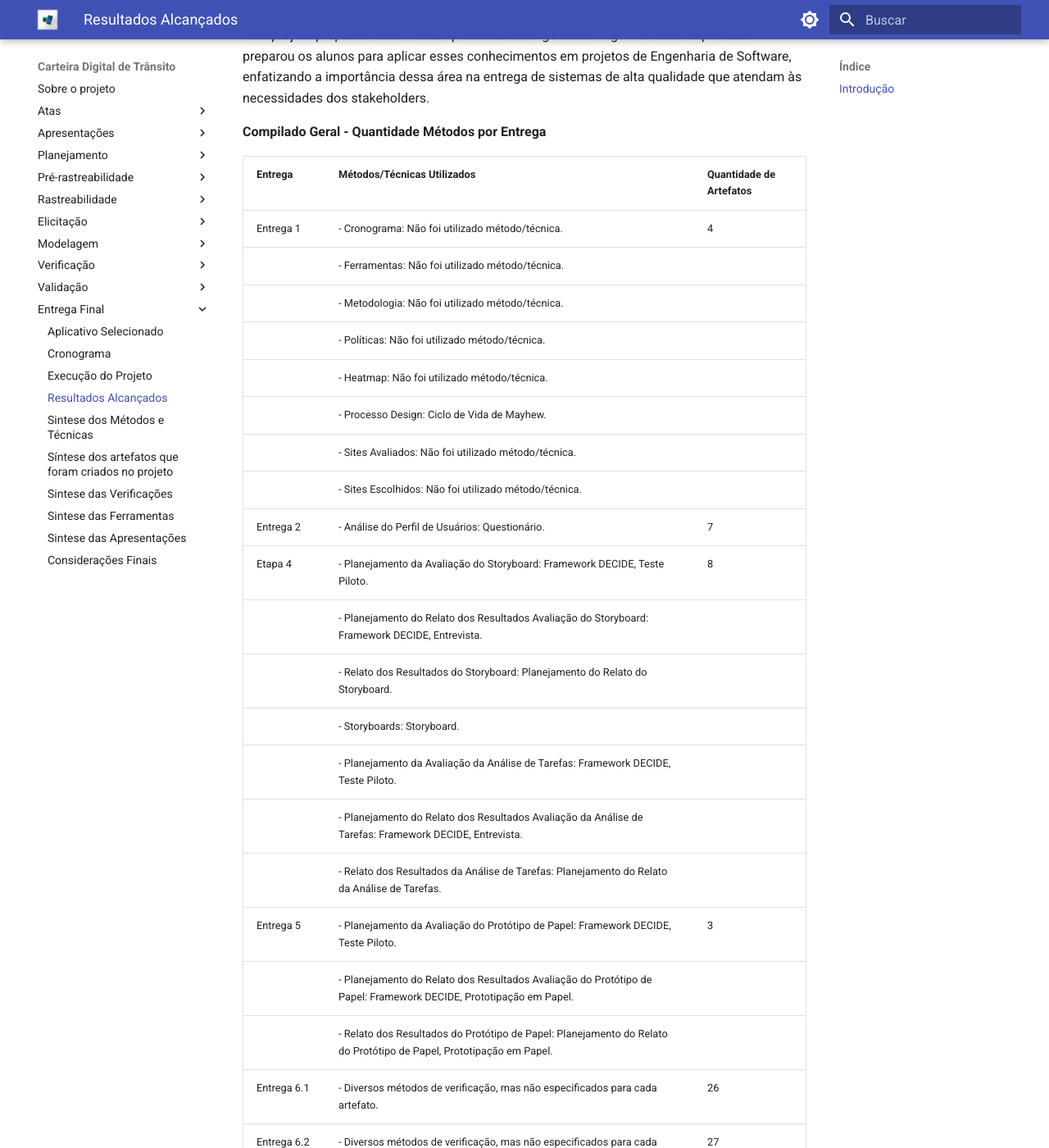
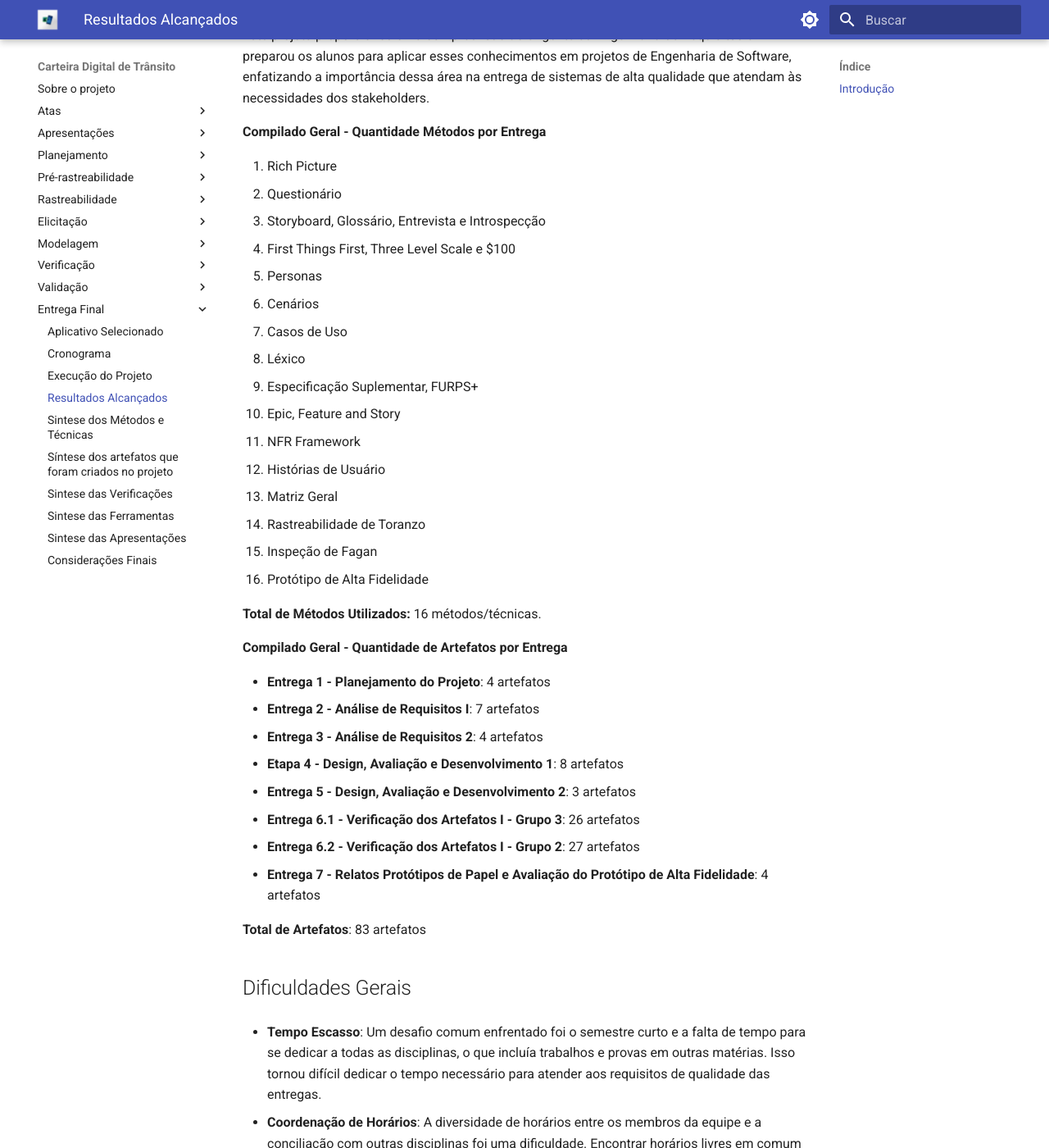
Before and after one commit to Requisitos-de-Software/2023.2-Carteira_Digital_de_Transito, an MkDocs documentation site: the page built from docs/entrega-final/resultados-alcan.md, in a window 1280 px wide and 1400 px high, scrolled down 1050 px. Shown: the whole window at 82% size. Built offline with MkDocs 1.6.1 and Material for MkDocs 9.7.7, drawn with Linux system fonts in a browser that asks for light colours; some of the changed text lies outside the part shown.

Commit message:
Update resultados-alcan.md

```diff
--- a/docs/entrega-final/resultados-alcan.md
+++ b/docs/entrega-final/resultados-alcan.md
@@ -28,36 +28,24 @@ Este projeto proporcionou uma compreensão abrangente da Engenharia de Requisito
 
 **Compilado Geral - Quantidade Métodos por Entrega**
 
-| Entrega  | Métodos/Técnicas Utilizados                                     | Quantidade de Artefatos |
-|----------|------------------------------------------------------------------|--------------------------|
-| Entrega 1 | - Cronograma: Não foi utilizado método/técnica.               | 4                        |
-|           | - Ferramentas: Não foi utilizado método/técnica.             |                          |
-|           | - Metodologia: Não foi utilizado método/técnica.            |                          |
-|           | - Políticas: Não foi utilizado método/técnica.               |                          |
-|           | - Heatmap: Não foi utilizado método/técnica.                |                          |
-|           | - Processo Design: Ciclo de Vida de Mayhew.                 |                          |
-|           | - Sites Avaliados: Não foi utilizado método/técnica.         |                          |
-|           | - Sites Escolhidos: Não foi utilizado método/técnica.        |                          |
-| Entrega 2 | - Análise do Perfil de Usuários: Questionário.              | 7                        |
-| Etapa 4   | - Planejamento da Avaliação do Storyboard: Framework DECIDE, Teste Piloto. | 8 |
-|           | - Planejamento do Relato dos Resultados Avaliação do Storyboard: Framework DECIDE, Entrevista. | |
-|           | - Relato dos Resultados do Storyboard: Planejamento do Relato do Storyboard. | |
-|           | - Storyboards: Storyboard.                                 | |
-|           | - Planejamento da Avaliação da Análise de Tarefas: Framework DECIDE, Teste Piloto. | |
-|           | - Planejamento do Relato dos Resultados Avaliação da Análise de Tarefas: Framework DECIDE, Entrevista. | |
-|           | - Relato dos Resultados da Análise de Tarefas: Planejamento do Relato da Análise de Tarefas. | |
-| Entrega 5 | - Planejamento da Avaliação do Protótipo de Papel: Framework DECIDE, Teste Piloto. | 3 |
-|           | - Planejamento do Relato dos Resultados Avaliação do Protótipo de Papel: Framework DECIDE, Prototipação em Papel. | |
-|           | - Relato dos Resultados do Protótipo de Papel: Planejamento do Relato do Protótipo de Papel, Prototipação em Papel. | |
-| Entrega 6.1 | - Diversos métodos de verificação, mas não especificados para cada artefato. | 26 |
-| Entrega 6.2 | - Diversos métodos de verificação, mas não especificados para cada artefato. | 27 |
-| Entrega 7 | - Relato do resultados da Avaliação do Protótipo de Papel: Não foi especificado o método/técnica. | 4 |
-|           | - Planejamento da Avaliação do Protótipo de Alta Fidelidade: Framework DECIDE, Teste Piloto. | |
-|           | - Planejamento do Relato dos Resultados do Planejamento da Avaliação do Storyboard: Framework DECIDE, Teste de Usabilidade. | |
-|           | - Relato dos Resultados da Avaliação do Protótipo de Alta Fidelidade: Planejamento do Relato do Protótipo de Papel, Storyboards. | |
+1. Rich Picture
+2. Questionário
+3. Storyboard, Glossário, Entrevista e Introspecção
+4. First Things First, Three Level Scale e $100
+5. Personas
+6. Cenários
+7. Casos de Uso
+8. Léxico
+9. Especificação Suplementar, FURPS+
+10. Epic, Feature and Story
+11. NFR Framework
+12. Histórias de Usuário
+13. Matriz Geral
+14. Rastreabilidade de Toranzo
+15. Inspeção de Fagan
+16. Protótipo de Alta Fidelidade
 
-**Total de Métodos Utilizados: 17 métodos/técnicas.**
-
+**Total de Métodos Utilizados:** 16 métodos/técnicas.
 
 **Compilado Geral - Quantidade de Artefatos por Entrega**
 
```
